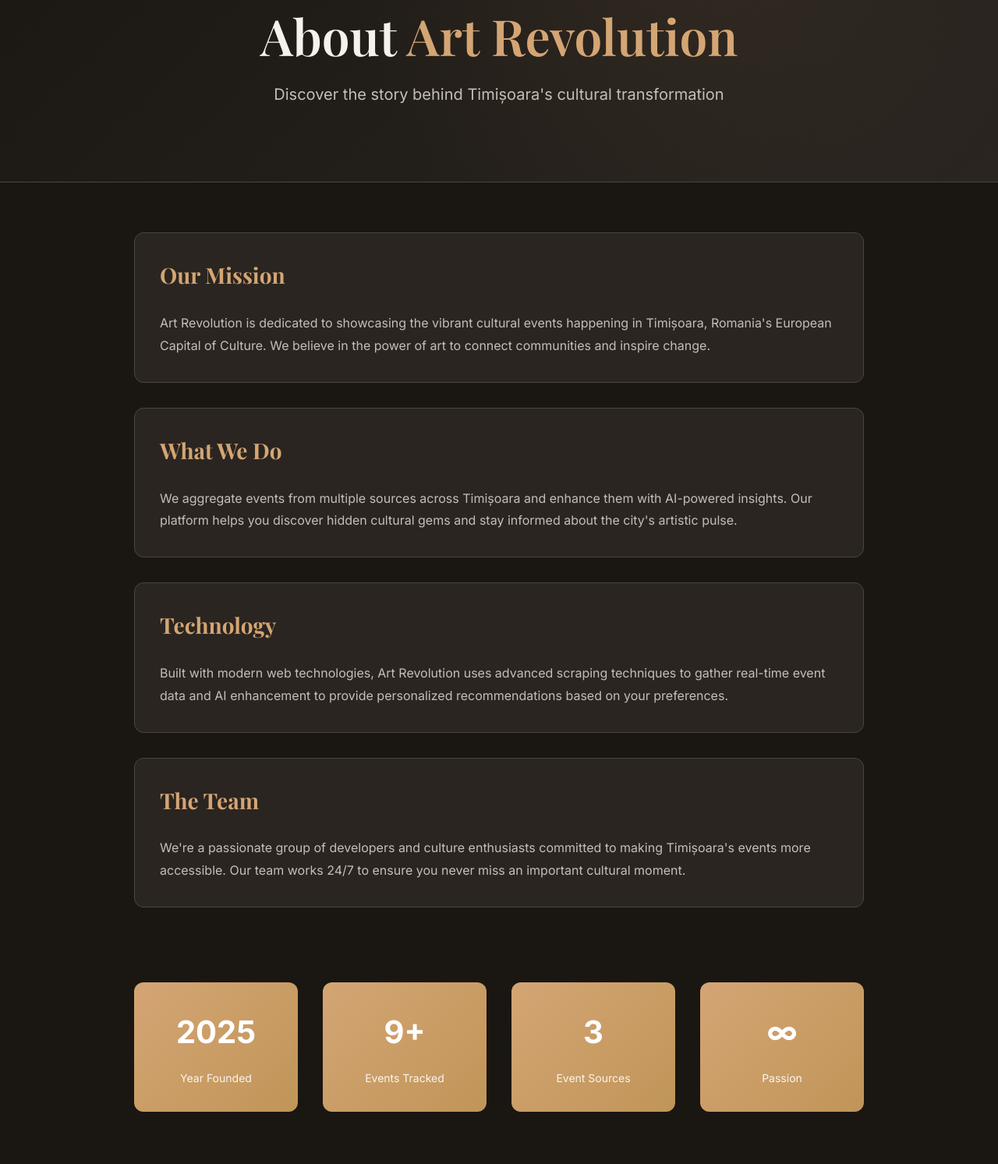
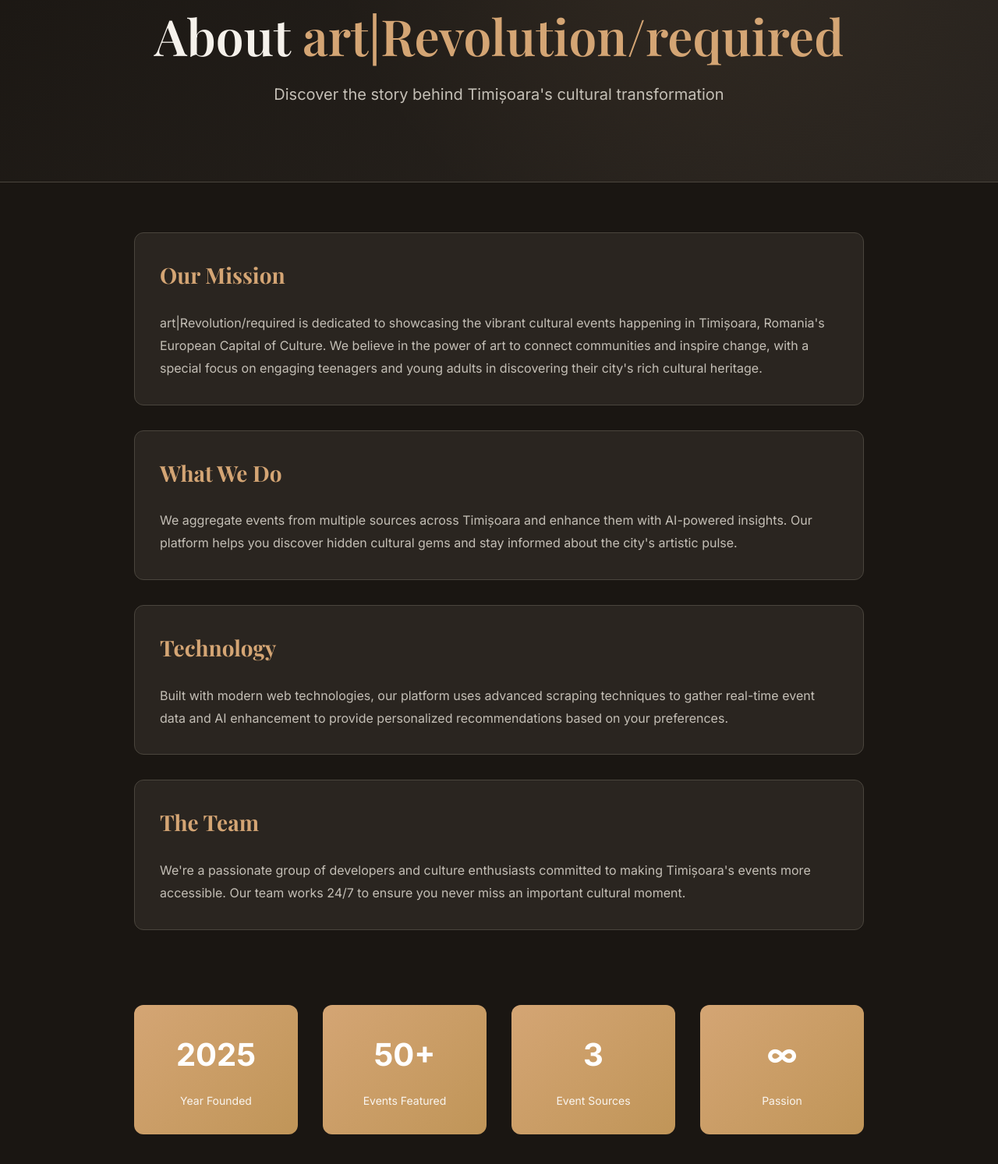
Before and after one commit to Davb0/art-Revolution-required, a website: page public/about.html in a window 1280 px wide. Shown: the part 221-1714 px from the top of the page at 78% size. Drawn offline with nearby package versions, Linux system fonts and the light colour scheme.

Commit message:
📝 Documentation & Branding Updates
✨ README Enhancements:
- Updated image references to organized docs/images/ folder structure
- Added comprehensive screenshots guide with numbered naming convention
- Enhanced documentation with proper visual references

🎭 About Page Improvements:
- Updated branding to use correct "art|Revolution/required" name
- Added teenage audience focus in mission statement
- Updated stats: "50+ Events Featured" (from 9+ Events Tracked)
- Improved mission flow and professional presentation

📁 Documentation Structure:
- Created docs/images/ folder for organized screenshot storage
- Added detailed screenshot guide with technical requirements
- Prepared infrastructure for visual documentation

🎯 Brand Consistency:
- Maintained unique art|Revolution/required branding
- Focused platform mission on teenage engagement
- Enhanced professional presentation and statistics

Ready for screenshot capture and visual documentation! 📸

```diff
--- a/public/about.html
+++ b/public/about.html
@@ -3,7 +3,7 @@
 <head>
     <meta charset="UTF-8">
     <meta name="viewport" content="width=device-width, initial-scale=1.0">
-    <title>About • Art Revolution</title>
+    <title>About • art|Revolution/required</title>
     <link rel="preconnect" href="https://fonts.googleapis.com">
     <link rel="preconnect" href="https://fonts.gstatic.com" crossorigin>
     <link href="https://fonts.googleapis.com/css2?family=Inter:wght@300;400;500;600;700;800&family=Playfair+Display:wght@400;600;700&display=swap" rel="stylesheet">
@@ -51,7 +51,7 @@
         </nav>
 
         <div class="hero-content">
-            <h2 class="hero-title">About <span class="highlight">Art Revolution</span></h2>
+            <h2 class="hero-title">About <span class="highlight">art|Revolution/required</span></h2>
             <p class="hero-subtitle">Discover the story behind Timișoara's cultural transformation</p>
         </div>
     </header>
@@ -60,7 +60,7 @@
         <section class="content-section">
             <div class="section-card">
                 <h2 class="section-title">Our Mission</h2>
-                <p>Art Revolution is dedicated to showcasing the vibrant cultural events happening in Timișoara, Romania's European Capital of Culture. We believe in the power of art to connect communities and inspire change.</p>
+                <p>art|Revolution/required is dedicated to showcasing the vibrant cultural events happening in Timișoara, Romania's European Capital of Culture. We believe in the power of art to connect communities and inspire change, with a special focus on engaging teenagers and young adults in discovering their city's rich cultural heritage.</p>
             </div>
 
             <div class="section-card">
@@ -70,7 +70,7 @@
 
             <div class="section-card">
                 <h2 class="section-title">Technology</h2>
-                <p>Built with modern web technologies, Art Revolution uses advanced scraping techniques to gather real-time event data and AI enhancement to provide personalized recommendations based on your preferences.</p>
+                <p>Built with modern web technologies, our platform uses advanced scraping techniques to gather real-time event data and AI enhancement to provide personalized recommendations based on your preferences.</p>
             </div>
 
             <div class="section-card">
@@ -84,8 +84,8 @@
                     <p>Year Founded</p>
                 </div>
                 <div class="stat-box">
-                    <h3>9+</h3>
-                    <p>Events Tracked</p>
+                    <h3>50+</h3>
+                    <p>Events Featured</p>
                 </div>
                 <div class="stat-box">
                     <h3>3</h3>
```
Also changed, not shown: README.md, docs/images/README.md (added), 3 other files.
